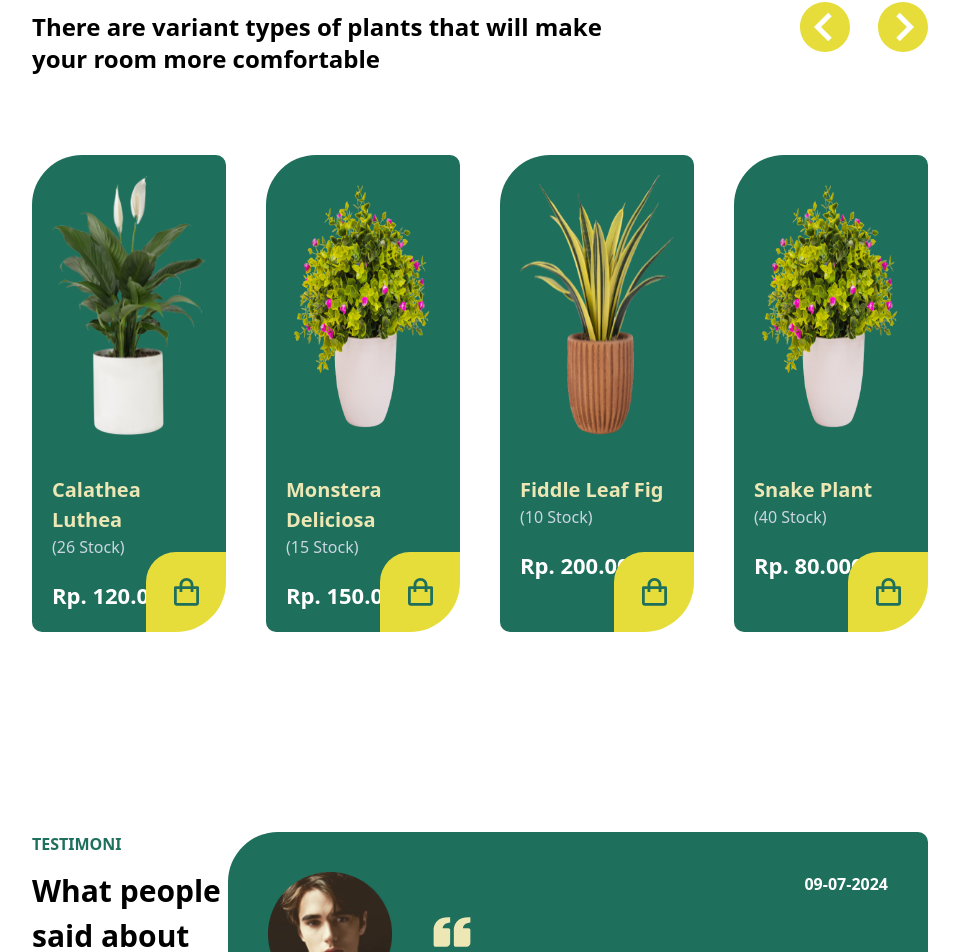
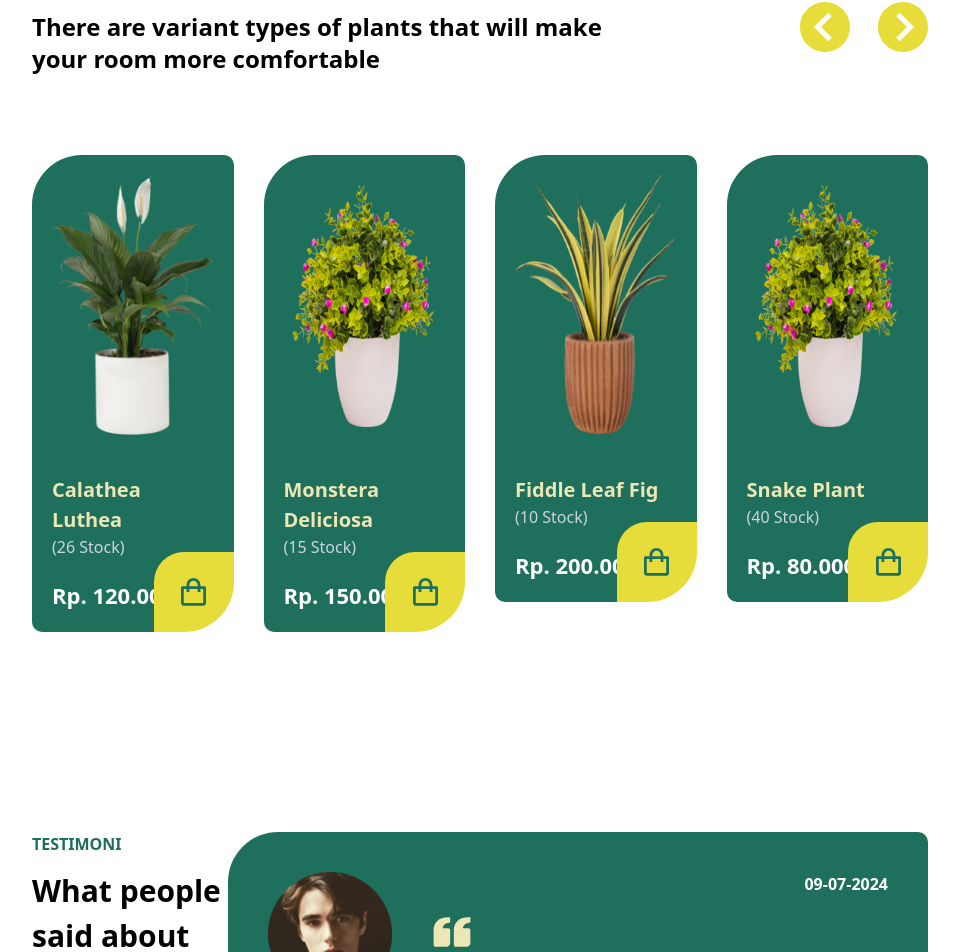
Before and after one commit to SetraNugraha/NatureSpot, a React (Vite) app: page / in a window 1280 px wide. Shown: the part 2294-3246 px from the top of the page, without its empty margins (160-1119 px from the left). Built offline with nearby package versions, Linux system fonts and the light colour scheme.

Commit message:
add Swiper on Products Component

```diff
--- a/src/components/products.jsx
+++ b/src/components/products.jsx
@@ -1,4 +1,12 @@
 /* eslint-disable no-unused-vars */
+import { Swiper, SwiperSlide } from 'swiper/react'
+import { Navigation, Pagination, Scrollbar, A11y, Autoplay } from 'swiper/modules'
+
+import 'swiper/css'
+import 'swiper/css/navigation'
+import 'swiper/css/pagination'
+import 'swiper/css/scrollbar'
+
 const products = [
   {
     name: 'Calathea Luthea',
@@ -24,36 +32,42 @@ const products = [
     stock: 40,
     price: 80000,
   },
-  // {
-  //   name: 'ZZ Plant',
-  //   stock: 35,
-  //   price: 95000,
-  // },
-  // {
-  //   name: 'Pothos',
-  //   stock: 50,
-  //   price: 50000,
-  // },
-  // {
-  //   name: 'Spider Plant',
-  //   stock: 45,
-  //   price: 60000,
-  // },
-  // {
-  //   name: 'Peace Lily',
-  //   stock: 20,
-  //   price: 110000,
-  // },
-  // {
-  //   name: 'Rubber Plant',
-  //   stock: 25,
-  //   price: 130000,
-  // },
-  // {
-  //   name: 'Chinese Money Plant',
-  //   stock: 30,
-  //   price: 90000,
-  // },
+  {
+    name: 'ZZ Plant',
+    image: 'plant3',
+    stock: 35,
+    price: 95000,
+  },
+  {
+    name: 'Pothos',
+    image: 'plant1',
+    stock: 50,
+    price: 50000,
+  },
+  {
+    name: 'Spider Plant',
+    image: 'plant3',
+    stock: 45,
+    price: 60000,
+  },
+  {
+    name: 'Peace Lily',
+    image: 'plant2',
+    stock: 20,
+    price: 110000,
+  },
+  {
+    name: 'Rubber Plant',
+    image: 'plant3',
+    stock: 25,
+    price: 130000,
+  },
+  {
+    name: 'Chinese Money Plant',
+    image: 'plant1',
+    stock: 30,
+    price: 90000,
+  },
 ]
 
 export default function Products() {
@@ -71,12 +85,12 @@ export default function Products() {
 
           {/* button Swipe */}
           <div className="flex gap-x-7">
-            <a href="/">
+            <a href="" id="custom-left">
               <i>
                 <img src="assets/left-swipe.svg" alt="" className="hover:opacity-50" />
               </i>
             </a>
-            <a href="/">
+            <a href="" id="custom-right">
               <i>
                 <img src="assets/right-swipe.svg" alt="" className="hover:opacity-50" />
               </i>
@@ -85,10 +99,19 @@ export default function Products() {
         </div>
 
         {/* Product */}
-        <div className="grid grid-cols-4 gap-10 my-20">
+        <Swiper
+          modules={[Navigation, Pagination, Scrollbar, A11y, Autoplay]}
+          navigation={{
+            prevEl: '#custom-left',
+            nextEl: '#custom-right',
+          }}
+          slidesPerView={'4'}
+          spaceBetween={30}
+          className="my-20"
+        >
           {products.map((item, index) => (
             // Card
-            <div key={index} className="bg-primary relative px-5 rounded-tl-[50px] rounded-br-[60px] rounded-[10px]">
+            <SwiperSlide key={index} className="bg-primary relative px-5 rounded-tl-[50px] rounded-br-[60px] rounded-[10px]">
               {/* Image */}
               <div className="flex items-center justify-center mb-5">
                 <img src={`assets/${item.image}.png`} alt="" className="w-[185px] h-[260px] mt-5" />
@@ -115,9 +138,9 @@ export default function Products() {
                   </a>
                 </div>
               </div>
-            </div>
+            </SwiperSlide>
           ))}
-        </div>
+        </Swiper>
       </div>
     </>
   )
```
